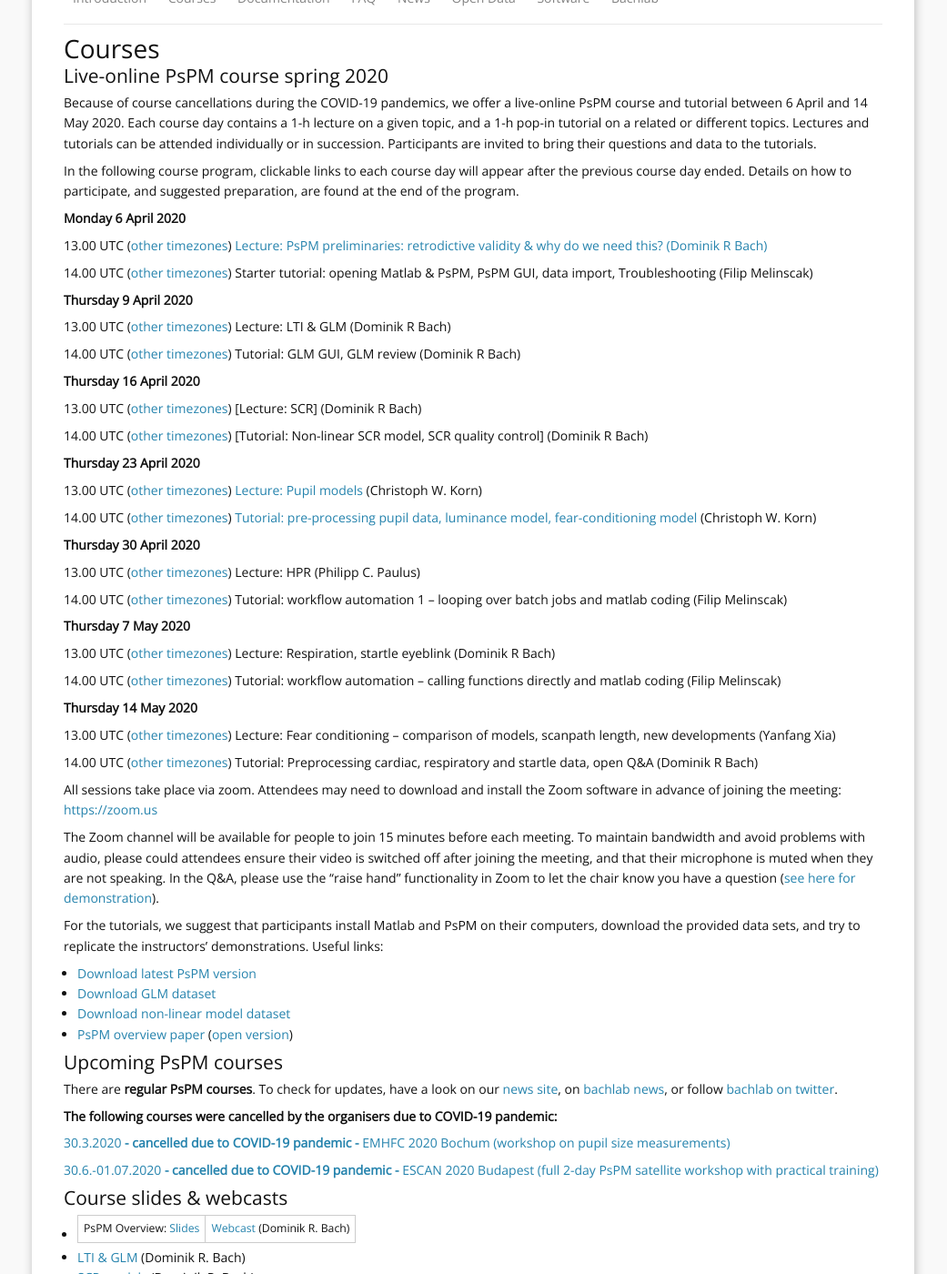
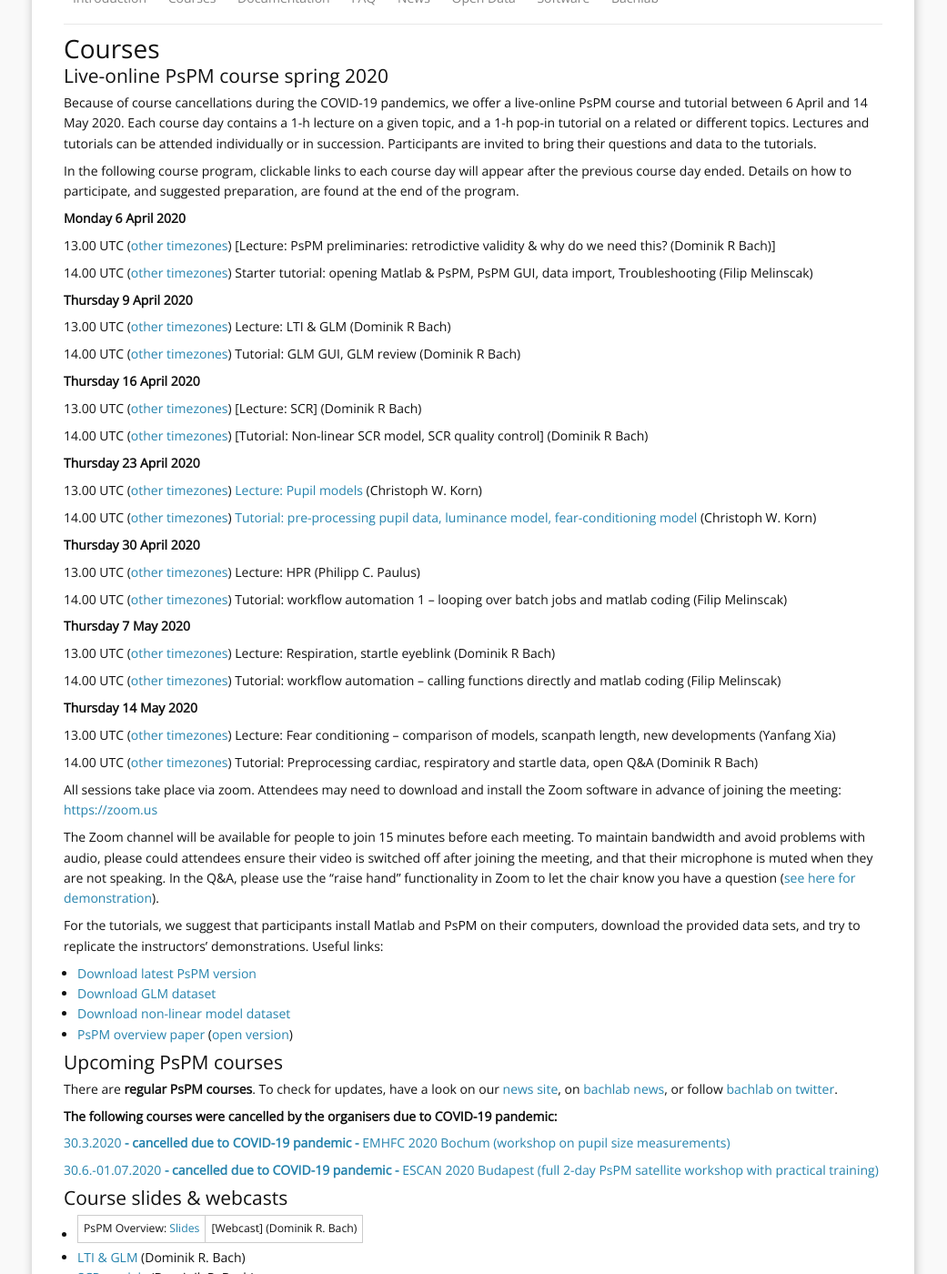
Before and after one commit to bachlab/PsPM, a Jekyll site: the page built from courses.markdown, in a window 1280 px wide and 1400 px high, scrolled down 193 px. Shown: the whole window at 91% size, without its empty margins (120-1161 px from the left). Built offline with Jekyll 4.4.1, drawn with Linux system fonts in a browser that asks for light colours; some of the changed lines change nothing that is shown.

Commit message:
Remove outdated links

```diff
--- a/courses.markdown
+++ b/courses.markdown
@@ -14,7 +14,7 @@
 
 **Monday 6 April 2020**
 
-13.00 UTC ([other timezones](https://www.timeanddate.com/worldclock/fixedtime.html?iso=20200406T1300)) [Lecture: PsPM preliminaries: retrodictive validity & why do we need this? (Dominik R Bach)](https://liveuclac-my.sharepoint.com/:v:/g/personal/skgtbdo_ucl_ac_uk/EYmsFZk_v6pDgxPx5mSKBbYB8cpGhg4_d_WifA0uEvM5Mg?e=n1EPFu)
+13.00 UTC ([other timezones](https://www.timeanddate.com/worldclock/fixedtime.html?iso=20200406T1300)) [Lecture: PsPM preliminaries: retrodictive validity & why do we need this? (Dominik R Bach)]
 
 14.00 UTC ([other timezones](https://www.timeanddate.com/worldclock/fixedtime.html?iso=20200406T1400)) Starter tutorial: opening Matlab & PsPM, PsPM GUI, data import, Troubleshooting (Filip Melinscak)
 
@@ -75,7 +75,7 @@
 [30.6.-01.07.2020 **- cancelled due to COVID-19 pandemic -** ESCAN 2020 Budapest (full 2-day PsPM satellite workshop with practical training)](http://www.escan2020.eu/)
 
 ## Course slides & webcasts
-* PsPM Overview: [Slides](http://bachlab.org/wp-content/uploads/2020/04/01_Overview_Bach.pdf) | [Webcast]((https://liveuclac-my.sharepoint.com/:v:/g/personal/skgtbdo_ucl_ac_uk/EYmsFZk_v6pDgxPx5mSKBbYB8cpGhg4_d_WifA0uEvM5Mg?e=n1EPFu)) (Dominik R. Bach)
+* PsPM Overview: [Slides](http://bachlab.org/wp-content/uploads/2020/04/01_Overview_Bach.pdf) | [Webcast] (Dominik R. Bach)
 * [LTI & GLM](http://bachlab.org/wp-content/uploads/2020/04/02_LTI_GLM_Bach.pdf) (Dominik R. Bach)
 * [SCR models](http://bachlab.org/wp-content/uploads/2020/04/03_SCR_Bach.pdf) (Dominik R. Bach)
 * [Pupil size models](http://bachlab.org/wp-content/uploads/2019/09/05_PSR_Korn.pdf) (Christoph W. Korn)
```
